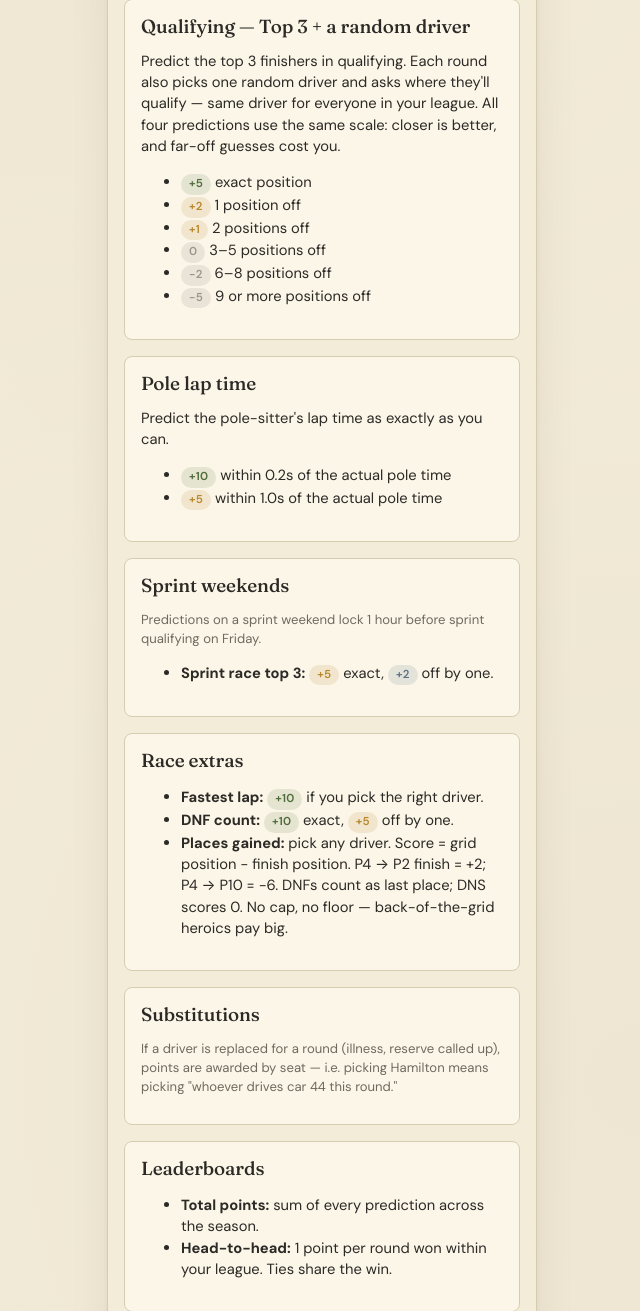
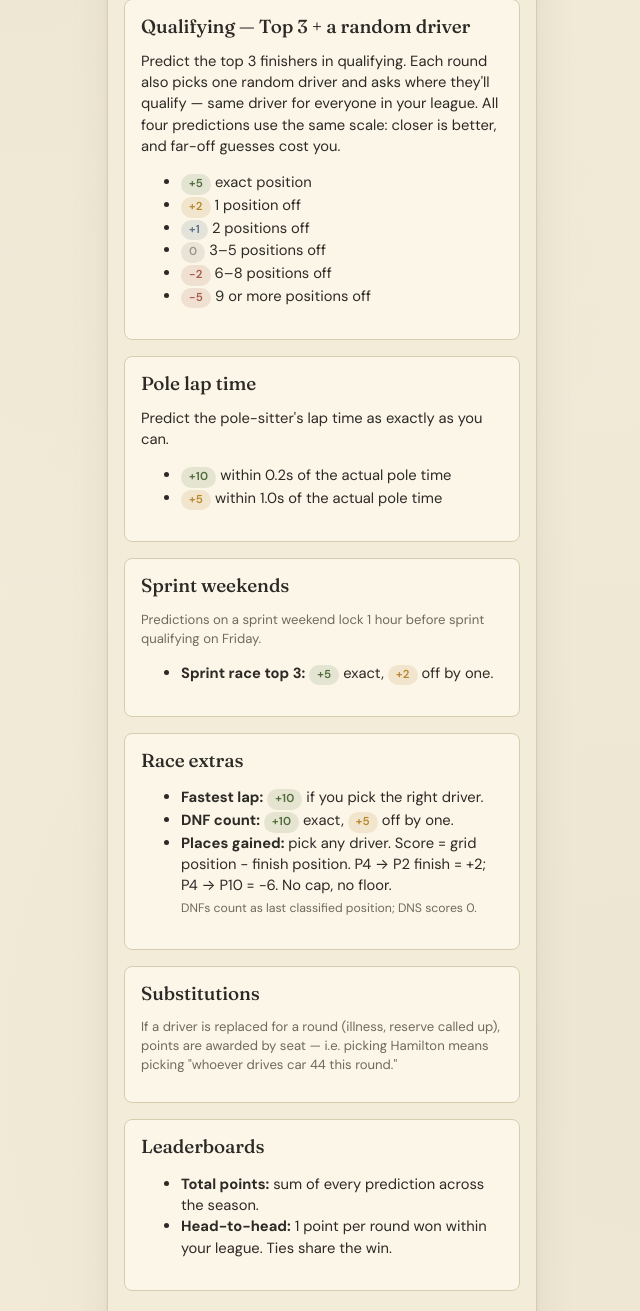
Before and after one commit to amiablealex/f1-predictions, a Flask app: page /rules/ in a window 1280 px wide. Shown: the part 677-1988 px from the top of the page, without its empty margins (318-958 px from the left). Run offline with Flask 3, Linux system fonts and the light colour scheme; the visitor is signed in with stand-in values (Sample User, id 1).

Commit message:
points colour pallete enhancements - introduced red for negative, aligned green-yellow-blue-grey-red flow

```diff
--- a/app/config.py
+++ b/app/config.py
@@ -175,6 +175,7 @@ class Config:
         "points_5":  "#b8862c",         # muted ochre
         "points_2":  "#5d7088",         # soft slate blue
         "points_0":  "#9c968a",         # dim grey
+        "points_neg": "#a85a4d",         # muted brick red
         # Status indicators
         "status_upcoming": "#6f6a5e",
         "status_in_progress": "#b8862c",
--- a/app/static/css/main.css
+++ b/app/static/css/main.css
@@ -349,6 +349,7 @@ p { margin: 0 0 var(--space-3) 0; }
 .pill--p5  { background: rgba(184, 134, 44, 0.14); color: var(--c-points-5); }
 .pill--p2  { background: rgba(93, 112, 136, 0.14); color: var(--c-points-2); }
 .pill--p0  { background: rgba(156, 150, 138, 0.18); color: var(--c-points-0); }
+.pill--neg { background: rgba(168, 90, 77, 0.14); color: var(--c-points-neg); }
 
 .pill--status-upcoming    { background: rgba(111, 106, 94, 0.15);  color: var(--c-status-upcoming); }
 .pill--status-in-progress { background: rgba(184, 134, 44, 0.16); color: var(--c-status-in-progress); }
--- a/app/static/js/predictions.js
+++ b/app/static/js/predictions.js
@@ -87,7 +87,7 @@
 
   const BADGE = {
     saved: { cls: 'pill pill--status-completed', text: 'Saved' },
-    dirty: { cls: 'pill pill--status-pending',   text: 'Unsaved changes' },
+    dirty: { cls: 'pill pill--neg',   text: 'Unsaved changes' },
     fresh: { cls: 'pill pill--status-upcoming',  text: 'New predictions' },
   };
 
--- a/app/templates/_macros.html
+++ b/app/templates/_macros.html
@@ -1,4 +1,4 @@
-{# Reusable macros shared across views. #}
+w{# Reusable macros shared across views. #}
 
 {% macro round_header(round_obj, prev_round=None, next_round=None, friend_username=None) %}
   {% if friend_username %}
@@ -60,11 +60,11 @@
 {% endmacro %}
 
 
-{% macro points_pill(points) %}
+{% macro points_pill(points, category="generic") %}
   {% if points is none %}
     <span class="pill pill--p0 muted">—</span>
   {% else %}
-    <span class="{{ points|points_class }}">+{{ points }}</span>
+    <span class="{{ points|points_class(category) }}">{% if points > 0 %}+{% endif %}{{ points }}</span>
   {% endif %}
 {% endmacro %}
 
--- a/app/templates/base.html
+++ b/app/templates/base.html
@@ -27,6 +27,7 @@
       --c-points-5:  {{ palette.points_5 }};
       --c-points-2:  {{ palette.points_2 }};
       --c-points-0:  {{ palette.points_0 }};
+      --c-points-neg: {{ palette.points_neg }};
       --c-status-upcoming:    {{ palette.status_upcoming }};
       --c-status-in-progress: {{ palette.status_in_progress }};
       --c-status-pending:     {{ palette.status_pending }};
--- a/app/templates/rules/rules.html
+++ b/app/templates/rules/rules.html
@@ -13,9 +13,9 @@
   <h3>Race — Top 10</h3>
   <p>Pick the drivers you think will finish in positions 1 through 10.</p>
   <ul>
-    <li><span class="pill pill--p10">+{{ cfg.race_top10_correct }}</span> exact position</li>
-    <li><span class="pill pill--p5">+{{ cfg.race_top10_one_off }}</span> off by one</li>
-    <li><span class="pill pill--p2">+{{ cfg.race_top10_two_off }}</span> off by two</li>
+    <li><span class="{{ cfg.race_top10_correct|points_class('race_top10') }}">+{{ cfg.race_top10_correct }}</span> exact position</li>
+    <li><span class="{{ cfg.race_top10_one_off|points_class('race_top10') }}">+{{ cfg.race_top10_one_off }}</span> off by one</li>
+    <li><span class="{{ cfg.race_top10_two_off|points_class('race_top10') }}">+{{ cfg.race_top10_two_off }}</span> off by two</li>
     <li><span class="pill pill--p0">0</span> further off, or DNF</li>
   </ul>
 </section>
@@ -28,13 +28,7 @@
     {% for bucket in cfg.quali_position_buckets %}
       <li>
         {% set p = bucket.points %}
-        {% if p > 0 %}
-          <span class="pill {% if p >= 5 %}pill--p10{% else %}pill--p5{% endif %}">+{{ p }}</span>
-        {% elif p == 0 %}
-          <span class="pill pill--p0">0</span>
-        {% else %}
-          <span class="pill pill--p0">{{ p }}</span>
-        {% endif %}
+        <span class="{{ p|points_class('quali_top3') }}">{% if p > 0 %}+{% endif %}{{ p }}</span>
         {% if bucket.max_delta == 0 %}
           exact position
         {% elif bucket.max_delta >= 100 %}
@@ -56,7 +50,7 @@
   <ul>
     {% for bucket in cfg.pole_time_buckets %}
       <li>
-        <span class="pill {% if bucket.points >= 10 %}pill--p10{% elif bucket.points >= 5 %}pill--p5{% else %}pill--p2{% endif %}">+{{ bucket.points }}</span>
+        <span class="{{ bucket.points|points_class('pole_time') }}">+{{ bucket.points }}</span>
         within {{ bucket.within_seconds }}s of the actual pole time
       </li>
     {% endfor %}
@@ -69,16 +63,27 @@
     Predictions on a sprint weekend lock 1 hour before sprint qualifying on Friday.
   </p>
   <ul>
-    <li><strong>Sprint race top 3:</strong> <span class="pill pill--p5">+{{ cfg.sprint_top3_correct }}</span> exact, <span class="pill pill--p2">+{{ cfg.sprint_top3_one_off }}</span> off by one.</li>
+    <li><strong>Sprint race top 3:</strong>
+      <span class="{{ cfg.sprint_top3_correct|points_class('sprint_top3') }}">+{{ cfg.sprint_top3_correct }}</span> exact,
+      <span class="{{ cfg.sprint_top3_one_off|points_class('sprint_top3') }}">+{{ cfg.sprint_top3_one_off }}</span> off by one.
+    </li>
   </ul>
 </section>
 
 <section class="card">
   <h3>Race extras</h3>
   <ul>
-    <li><strong>Fastest lap:</strong> <span class="pill pill--p10">+{{ cfg.fastest_lap_correct }}</span> if you pick the right driver.</li>
-    <li><strong>DNF count:</strong> <span class="pill pill--p10">+{{ cfg.dnf_count_correct }}</span> exact, <span class="pill pill--p5">+{{ cfg.dnf_count_one_off }}</span> off by one.</li>
-    <li><strong>Places gained:</strong> pick any driver. Score = grid position − finish position. P4 → P2 finish = +2; P4 → P10 = -6. DNFs count as last place; DNS scores 0. No cap, no floor — back-of-the-grid heroics pay big.</li>
+    <li><strong>Fastest lap:</strong>
+      <span class="{{ cfg.fastest_lap_correct|points_class('fastest_lap') }}">+{{ cfg.fastest_lap_correct }}</span>
+      if you pick the right driver.
+    </li>
+    <li><strong>DNF count:</strong>
+      <span class="{{ cfg.dnf_count_correct|points_class('dnf_count') }}">+{{ cfg.dnf_count_correct }}</span> exact,
+      <span class="{{ cfg.dnf_count_one_off|points_class('dnf_count') }}">+{{ cfg.dnf_count_one_off }}</span> off by one.
+    </li>
+    <li><strong>Places gained:</strong> pick any driver. Score = grid position − finish position. P4 → P2 finish = +2; P4 → P10 = -6. No cap, no floor.<br>
+      <small class="muted">DNFs count as last classified position; DNS scores 0.</small>
+    </li>
   </ul>
 </section>
 
--- a/app/utils.py
+++ b/app/utils.py
@@ -346,16 +346,41 @@ def driver_label(driver: Driver | None) -> str:
     return f"{code} · {driver.family_name}"
 
 
-def points_class(points: int | None) -> str:
-    """CSS pill modifier for a points value (or empty string for None)."""
+# Per-category bucket tables. Each list is (min_threshold, css_suffix),
+# walked top-down — first match wins. Categories ending in negatives have
+# the catch-all "neg" applied if no positive bucket matches.
+_POINTS_BUCKETS: dict[str, list[tuple[int, str]]] = {
+    "race_top10":          [(10, "p10"), (5, "p5"), (2, "p2"), (0, "p0")],
+    "sprint_top3":         [(5, "p10"), (2, "p5"), (0, "p0")],
+    "quali_top3":          [(5, "p10"), (2, "p5"), (1, "p2"), (0, "p0")],
+    "quali_random_driver": [(5, "p10"), (2, "p5"), (1, "p2"), (0, "p0")],
+    "pole_time":           [(10, "p10"), (5, "p5"), (0, "p0")],
+    "fastest_lap":         [(10, "p10"), (0, "p0")],
+    "dnf_count":           [(10, "p10"), (5, "p5"), (0, "p0")],
+    "places_gained":       [(5, "p10"), (1, "p5"), (0, "p0")],
+    # Generic fallback preserves old behaviour for any caller that doesn't
+    # specify a category.
+    "generic":             [(10, "p10"), (5, "p5"), (2, "p2"), (0, "p0")],
+}
+_CATEGORIES_WITH_NEGATIVE = {"quali_top3", "quali_random_driver", "places_gained"}
+
+
+def points_class(points: int | None, category: str = "generic") -> str:
+    """CSS pill modifier for a points value within a category.
+
+    Same point value renders different colours depending on category — e.g.
+    +5 is "exact" (green) for sprint top 3 but "off-by-1" (yellow) for DNF
+    count. Returns empty string for None to keep template branches simple.
+    """
     if points is None:
         return ""
-    if points >= 10:
-        return "pill pill--p10"
-    if points >= 5:
-        return "pill pill--p5"
-    if points >= 2:
-        return "pill pill--p2"
+    cat = str(category)
+    buckets = _POINTS_BUCKETS.get(cat, _POINTS_BUCKETS["generic"])
+    for threshold, suffix in buckets:
+        if points >= threshold:
+            return f"pill pill--{suffix}"
+    if cat in _CATEGORIES_WITH_NEGATIVE:
+        return "pill pill--neg"
     return "pill pill--p0"
 
 
```
Also changed, not shown: app/templates/rounds/round.html (+8 -8 lines).
